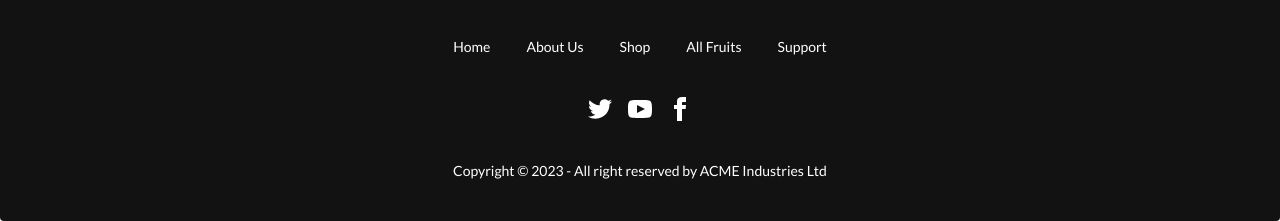
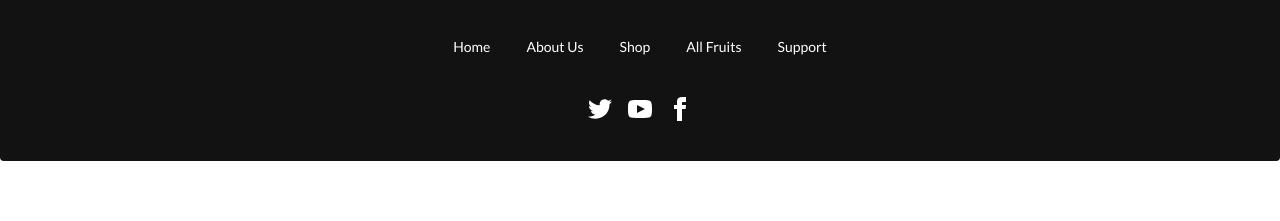
Before and after one commit to bariulmunshi/Desi-Food, a plain HTML site: page index.html in a window 1280 px wide. Shown: the part 3735-3956 px from the top of the page. After the commit the page ends 3896 px from the top, so only its background shows below. Drawn offline with nearby package versions, Linux system fonts and the light colour scheme.

Commit message:
updated footer section

```diff
--- a/index.html
+++ b/index.html
@@ -577,9 +577,6 @@
           ></a>
         </div>
       </nav>
-      <aside>
-        <p>Copyright © 2023 - All right reserved by ACME Industries Ltd</p>
-      </aside>
     </footer>
   </body>
 </html>
```
